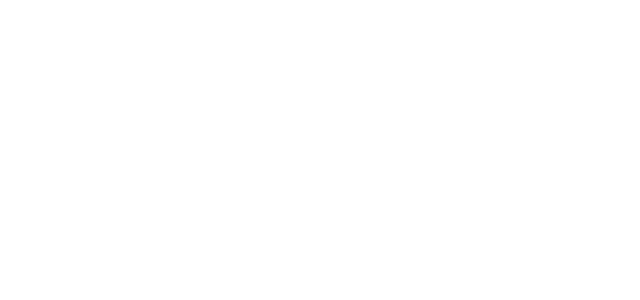
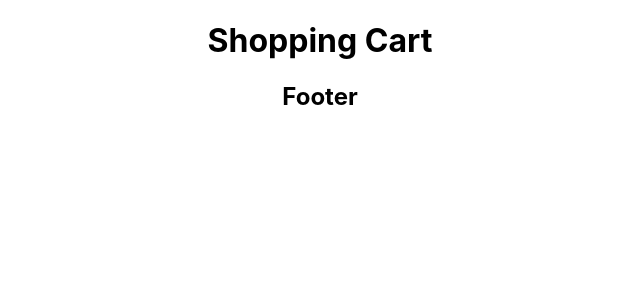
Before and after one commit to AlexKman/ReactCheckout, a React (Create React App) app in the folder react-checkout/: page / in a window 1280 px wide. Shown: the top 300 px of the page, without its empty margins (320-960 px from the left). Built offline with nearby package versions, Linux system fonts and the light colour scheme.

Commit message:
Added basic header and footer which will eventually contain the calculated total

```diff
--- a/react-checkout/src/App.js
+++ b/react-checkout/src/App.js
@@ -1,15 +1,29 @@
 import React from "react";
-import logo from "./logo.svg";
 import "./App.css";
+import "../src/footer.css";
+
+function Header(props) {
+  return <h1>Shopping Cart</h1>;
+}
+
+function Footer(props) {
+  return <h2>Footer</h2>;
+}
 
 function App() {
-  const items = [
+  const Items = [
     { item: "A", UnitPrice: 50 },
     { item: "B", UnitPrice: 30 },
     { item: "C", UnitPrice: 20 },
     { item: "D", UnitPrice: 15 }
   ];
-  return <div className="App"></div>;
+
+  return (
+    <div className="App">
+      <Header></Header>
+      <Footer></Footer>
+    </div>
+  );
 }
 
 export default App;
```
Also changed, not shown: react-checkout/src/footer.css (added).
